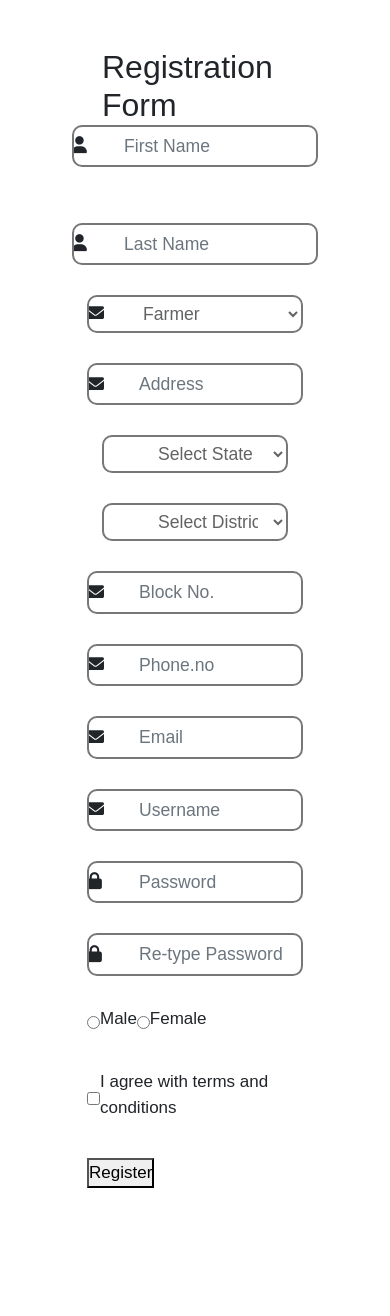
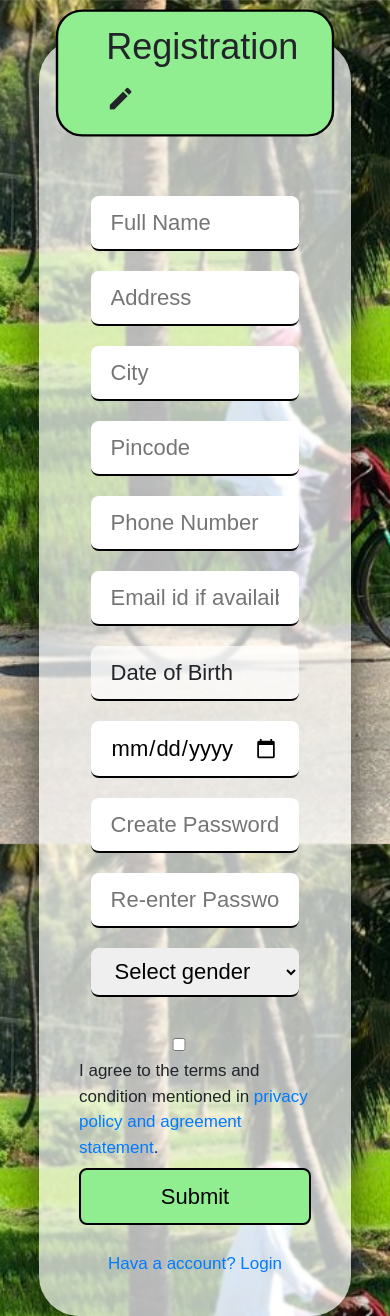
Before and after one commit to Dhiraj275/kisaan-darshan, a React (Create React App) app: page /register in a window 390 px wide. Before the commit the page ends 1236 px from the top, so only its background shows below. Built offline with nearby package versions, Linux system fonts and the light colour scheme.

Commit message:
updated login&registration page

```diff
--- a/public/index.html
+++ b/public/index.html
@@ -6,6 +6,7 @@
     <meta name="viewport" content="width=device-width, initial-scale=1" />
     <link rel="stylesheet" href="https://cdnjs.cloudflare.com/ajax/libs/font-awesome/6.0.0/css/all.min.css" integrity="sha512-9usAa10IRO0HhonpyAIVpjrylPvoDwiPUiKdWk5t3PyolY1cOd4DSE0Ga+ri4AuTroPR5aQvXU9xC6qOPnzFeg==" crossorigin="anonymous" referrerpolicy="no-referrer" />
     <meta name="theme-color" content="#000000" />
+    <link rel="stylesheet" href="https://fonts.googleapis.com/icon?family=Material+Icons" />
     <meta
       name="description"
       content="Web site created using create-react-app"
--- a/src/Pages/KDIndex.js
+++ b/src/Pages/KDIndex.js
@@ -11,8 +11,8 @@ function KDIndex() {
 
                     <h2>Kishan Darshan enables farmers to lead the the world of agricultural system. Here investors, markets, consumers, intellectuals & professionals along with government entities interact seamlessly with farming community.</h2>
                     <div id="join">
-                        <a href="register-as.html"><button>Register</button></a>
-                        <a href="login-as.html"><button>Login</button></a>
+                        <a href="/register"><button>Register</button></a>
+                        <a href="/login"><button>Login</button></a>
                     </div>
                 </main>
             </div>
--- a/src/Pages/LoginPage.js
+++ b/src/Pages/LoginPage.js
@@ -7,29 +7,52 @@ function LoginPage() {
     email: '',
     password: ''
   })
-  firebase.auth().onAuthStateChanged(user=>{
-    if(user){
-     window.location.replace('/profile')
+  firebase.auth().onAuthStateChanged(user => {
+    if (user) {
+      window.location.replace('/profile')
     }
 
   })
-  const signIn = () =>{
-    firebase.auth().signInWithEmailAndPassword(formData.email, formData.password).then(()=>{
+  const signIn = () => {
+    firebase.auth().signInWithEmailAndPassword(formData.email, formData.password).then(() => {
       window.location.replace('/profile')
     })
   }
   return (
     <>
       <div className="login-page">
-        <main>
-            <center>
-              <h1>Login</h1>
-            </center>
-            <input onChange={(event) => setFormData({...formData, email: event.target.value })} type="text" placeholder="Username" name="username" id="username" />
-            <input onChange={(event) => setFormData({...formData, password: event.target.value })} type="password" placeholder="Password" name="password" id="password" />
-            <div className="d-flex justify-content-center"><button onClick={signIn} style={{margin: '10px 0 30px 0'}}>Login</button></div>
-            <Link style={{color: 'red', fontWeight: 'bold'}} to="/register">Create New Account</Link>
-        </main>
+
+           <div id="wrapper">
+
+          <legend>Login <span class="material-icons">
+            login
+          </span></legend>
+          <div className='main-form'>
+            <div class="inputs">
+              <span class="material-icons input-icon">
+                person
+              </span>
+              <input type="text" onChange={(event)=>{setFormData({...formData, email:event.target.value})}} name="username" id="username" placeholder="Username or mail-Id" />
+            </div>
+            <div class="inputs">
+              <span class="material-icons input-icon">
+                key
+              </span>
+              <input type="text" onChange={(event)=>{setFormData({...formData, password:event.target.value})}} name="password" id="password" placeholder="Password" />
+            </div>
+            <button id="submit" onClick={signIn} type="button" >Login</button>
+          </div>
+          <div className="other-link">
+            <div className="d-flex justify-content-center p-1">
+              <a href="">Forget Password?</a>
+            </div>
+            <div className="d-flex justify-content-center p-1">
+              Not registered yet? &nbsp; <Link to="/register">Click here</Link> <br />
+            </div>
+
+          </div>
+        </div>
+
       </div>
     </>
   );
--- a/src/Pages/Profile.js
+++ b/src/Pages/Profile.js
@@ -2,6 +2,7 @@ import '../style/Profile.css'
 import ProductHeader from '../Component/ProductHeader';
 import firebase from '../firebase'
 import { useState } from 'react';
+import { Link } from 'react-router-dom';
 const firestore = firebase.firestore()
 function Profile() {
     const [userData, setUserData] = useState([])
@@ -41,7 +42,7 @@ function Profile() {
                                 <table id="other-details">
                                     <tr>
                                         <td className="label"><label htmlFor="full-name">Name</label></td>
-                                        <td> <input type="text" disabled value={`${userData.firstname} ${userData.lastname}`} name="full-name" id="full-name" /> </td>
+                                        <td> <input type="text" disabled value={`${userData.name}`} name="full-name" id="full-name" /> </td>
                                     </tr>
                                     <tr>
                                         <td className="label"><label htmlFor="address">Address</label></td>
@@ -69,6 +70,7 @@ function Profile() {
                                     </tr>
 
                                     <input id='submit-button' type="submit" value="Update Details" />
+
                                 </table>
                             </form>
                         </div>
--- a/src/Pages/RegistrationPage.js
+++ b/src/Pages/RegistrationPage.js
@@ -1,5 +1,7 @@
 import React, { useState } from 'react'
+import { Link } from 'react-router-dom';
 import firebase from '../firebase';
+import '../style/registration.css'
 function RegistrationPage() {
 
     const [formData, setFormData] = useState([])
@@ -9,12 +11,12 @@ function RegistrationPage() {
         value = event.target.value;
         setFormData({ ...formData, [name]: value });
     }
-    const registrUser = ()=>{
+    const registrUser = () => {
         console.log(formData)
-        firebase.auth().createUserWithEmailAndPassword(formData.email, formData.password).then((event)=>{
+        firebase.auth().createUserWithEmailAndPassword(formData.email, formData.password).then((event) => {
             // console.log(event.user.uid)
             delete formData.password
-            firebase.firestore().collection('users').doc(event.user.uid).set({...formData}).then(()=>{
+            firebase.firestore().collection('users').doc(event.user.uid).set({ ...formData }).then(() => {
                 alert("User Registed Successfully!")
                 window.location.replace('/login')
             })
@@ -22,120 +24,58 @@ function RegistrationPage() {
     }
     return (
         <>
-            <div className="form_wrapper row p-5">
-                <div className="form_container col-8 m-auto">
-                    <div className="title_container">
-                        <h2>Registration Form</h2>
+            <div className="registration">
+                <div id="wrapper">
+                    <legend>Registration<span className="material-icons">
+                        edit
+                    </span></legend>
+                    <div className="d-flex justify-content-center">
+                        <input onChange={handleFormChanges} className="inputs-reg" type="text" name="name" id="name" placeholder="Full Name" />
                     </div>
-                    <div className="row clearfix">
-                        <div className="">
-                            <form>
-                                <div className="row clearfix">
-                                    <div className="col_half">
-                                        <div className=" d-flex align-items-center  form-group d-flex flex-row"> <span><i aria-hidden="true" className="fa fa-user"></i></span>
-                                            <input type="text" className="form-control" onChange={handleFormChanges} name="firstname" placeholder="First Name" required />
-                                        </div>
-                                    </div>
-                                    <br />
-                                    <div className="col_half">
-                                        <div className=" d-flex align-items-center  form-group d-flex flex-row"> <span><i aria-hidden="true" className="fa fa-user"></i></span>
-                                            <input type="text" className="form-control" onChange={handleFormChanges} name="lastname" placeholder="Last Name" required />
-                                        </div>
-                                    </div>
-                                </div>
-                                <div className="input_field  d-flex align-items-center  form-group"> <span><i aria-hidden="true" className="fa fa-envelope"></i></span>
-                                    <select className="form-control" onChange={handleFormChanges} name="accountType" id="">
-                                        <option value="Farmer">Farmer</option>
-                                        <option value="Consumer">Consumer</option>
-                                        <option value="Coorporate">Coorporate</option>
-                                    </select>
-                                </div>
-                                <div className="input_field  d-flex align-items-center  form-group"> <span><i aria-hidden="true" className="fa fa-envelope"></i></span>
-                                    <input type="text" className="form-control" onChange={handleFormChanges} name="address" placeholder="Address" required />
-                                </div>
-                                <div className=" d-flex align-items-center  form-group d-flex flex-row col-md-4">
-                                    <select className="form-control" onChange={handleFormChanges}  name="state" id="inputState">
-                                        <option value="SelectState">Select State</option>
-                                        <option value="Andra Pradesh">Andra Pradesh</option>
-                                        <option value="Arunachal Pradesh">Arunachal Pradesh</option>
-                                        <option value="Assam">Assam</option>
-                                        <option value="Bihar">Bihar</option>
-                                        <option value="Chhattisgarh">Chhattisgarh</option>
-                                        <option value="Goa">Goa</option>
-                                        <option value="Gujarat">Gujarat</option>
-                                        <option value="Haryana">Haryana</option>
-                                        <option value="Himachal Pradesh">Himachal Pradesh</option>
-                                        <option value="Jammu and Kashmir">Jammu and Kashmir</option>
-                                        <option value="Jharkhand">Jharkhand</option>
-                                        <option value="Karnataka">Karnataka</option>
-                                        <option value="Kerala">Kerala</option>
-                                        <option value="Madya Pradesh">Madya Pradesh</option>
-                                        <option value="Maharashtra">Maharashtra</option>
-                                        <option value="Manipur">Manipur</option>
-                                        <option value="Meghalaya">Meghalaya</option>
-                                        <option value="Mizoram">Mizoram</option>
-                                        <option value="Nagaland">Nagaland</option>
-                                        <option value="Orissa">Orissa</option>
-                                        <option value="Punjab">Punjab</option>
-                                        <option value="Rajasthan">Rajasthan</option>
-                                        <option value="Sikkim">Sikkim</option>
-                                        <option value="Tamil Nadu">Tamil Nadu</option>
-                                        <option value="Telangana">Telangana</option>
-                                        <option value="Tripura">Tripura</option>
-                                        <option value="Uttaranchal">Uttaranchal</option>
-                                        <option value="Uttar Pradesh">Uttar Pradesh</option>
-                                        <option value="West Bengal">West Bengal</option>
-                                        <option disabled>UNION Territories</option>
-                                        <option value="Andaman and Nicobar Islands">Andaman and Nicobar Islands</option>
-                                        <option value="Chandigarh">Chandigarh</option>
-                                        <option value="Dadar and Nagar Haveli">Dadar and Nagar Haveli</option>
-                                        <option value="Daman and Diu">Daman and Diu</option>
-                                        <option value="Delhi">Delhi</option>
-                                        <option value="Lakshadeep">Lakshadeep</option>
-                                        <option value="Pondicherry">Pondicherry</option>
-                                    </select>
-                                </div>
-                                <div className=" d-flex align-items-center  form-group d-flex flex-row col-md-4">
-                                    <select className="form-control" onChange={handleFormChanges}  id="inputDistrict" name="state">
-                                        <option value="">Select District</option>
-                                    </select>
-                                </div>
-                                <script src="https://code.jquery.com/jquery-3.3.1.slim.min.js"
-                                    integrity="sha384-q8i/X+965DzO0rT7abK41JStQIAqVgRVzpbzo5smXKp4YfRvH+8abtTE1Pi6jizo"
-                                    crossorigin="anonymous"></script>
+                    <div className="d-flex justify-content-center">
+                        <input onChange={handleFormChanges} className="inputs-reg" type="text" name="address" id="address" placeholder="Address" />
+                    </div>
+                    <div className="d-flex justify-content-center">
+                        <input onChange={handleFormChanges} className="inputs-reg" type="text" name="city" id="city" placeholder="City" />
+                    </div>
+                    <div className="d-flex justify-content-center">
+                        <input onChange={handleFormChanges} className="inputs-reg" type="number" name="pincode" id="pincode" placeholder="Pincode" />
+                    </div>
 
 
-                                <div className="input_field  d-flex align-items-center  form-group"> <span><i aria-hidden="true" className="fa fa-envelope"></i></span>
-                                    <input type="text" className="form-control" onChange={handleFormChanges} name="block" placeholder="Block No." required />
-                                </div>
-                                <div className="input_field  d-flex align-items-center  form-group"> <span><i aria-hidden="true" className="fa fa-envelope"></i></span>
-                                    <input type="number" name="phone" className="form-control" onChange={handleFormChanges} placeholder="Phone.no" required />
-                                </div>
-                                <div className="input_field  d-flex align-items-center  form-group"> <span><i aria-hidden="true" className="fa fa-envelope"></i></span>
-                                    <input type="email" name="email" className="form-control" onChange={handleFormChanges} placeholder="Email" required />
-                                </div>
-                                <div className="input_field  d-flex align-items-center  form-group"> <span><i aria-hidden="true" className="fa fa-envelope"></i></span>
-                                    <input type="text" className="form-control" onChange={handleFormChanges} name="username" placeholder="Username" required />
-                                </div>
-                                <div className="input_field  d-flex align-items-center  form-group"> <span><i aria-hidden="true" className="fa fa-lock"></i></span>
-                                    <input type="password" name="password" className="form-control" onChange={handleFormChanges} placeholder="Password" required />
-                                </div>
-                                <div className="input_field  d-flex align-items-center  form-group"> <span><i aria-hidden="true" className="fa fa-lock"></i></span>
-                                    <input type="password" name="password" className="form-control" placeholder="Re-type Password" required />
-                                </div>
-                                <div className="input_field  d-flex align-items-center  form-group radio_option">
-                                    <input  onChange={()=>setFormData({...formData, gender:"male"})} type="radio" name="radiogroup1" id="rd1" />
-                                    <label for="rd1">Male</label>
-                                    <input  onChange={()=>setFormData({...formData, gender:"female"})} type="radio" name="radiogroup1" id="rd2" />
-                                    <label for="rd2" >Female</label>
-                                </div>
-                                <div className="input_field  d-flex align-items-center  form-group checkbox_option">
-                                    <input   type="checkbox" id="cb1" />
-                                    <label for="cb1">I agree with terms and conditions</label>
-                                </div>
-                                <button onClick={registrUser} type="button">Register</button>
-                            </form>
-                        </div>
+                    <div className="d-flex justify-content-center">
+                        <input onChange={handleFormChanges} className="inputs-reg" type="tel" name="phone" id="phone" placeholder="Phone Number" maxlength="10" />
+                    </div>
+                    <div className="d-flex justify-content-center">
+                        <input onChange={handleFormChanges} className="inputs-reg" type="email" name="email" id="email" placeholder="Email id if availaible" />
+                    </div>
+                    <div className="d-flex justify-content-center"> <label for="dob" className="inputs-reg-label">Date of Birth</label></div>
+                    <div className="d-flex justify-content-center">
+                        <input onChange={handleFormChanges} className="inputs-reg" type="date" name="dob" id="dob" placeholder="Date of Birth" />
+                    </div>
+                    <div className="d-flex justify-content-center">
+                        <input onChange={handleFormChanges} className="inputs-reg" type="password" name="password" id="address" placeholder="Create Password" />
+                    </div>
+                    <div className="d-flex justify-content-center">
+                        <input onChange={handleFormChanges} className="inputs-reg" type="password" name="password_confirm" id="address" placeholder="Re-enter Password" required="" />
+                    </div>
+
+                    <div className="d-flex justify-content-center">
+                        <select onChange={handleFormChanges} className="inputs-reg" name="gender" id="gender" required="">
+                            <option value="Not Selected" selected="" disabled="">Select gender</option>
+                            <option value="Male">Male</option>
+                            <option value="Female">Female</option>
+                            <option value="other">Other</option>
+                        </select>
+                    </div>
+                    <br />
+                    <input type="checkbox" name="agree" id="agree" />
+                    <label for="agree">I agree to the terms and condition mentioned in <a href="">privacy policy and agreement statement</a>.</label>
+                    <br />
+                    <button onClick={registrUser} className="inputs-reg" id="submit" type="button" >Submit</button>
+                    <br /><br />
+                    <div className="d-flex justify-content-center">
+                        <Link to="/login">Hava a account? Login</Link>
                     </div>
                 </div>
             </div>
--- /dev/null
+++ b/src/style/registration.css
@@ -0,0 +1,83 @@
+.registration {
+    background: url("../assets/images/home-farmer.jpg");
+    background-position: center;
+    background-size: cover;
+    height: 100%;
+    background-position: center;
+    background-attachment: fixed;
+    padding: 20px;
+}
+
+#wrapper {
+    margin: auto;
+    width: 700px;
+    max-width: 80vw;
+    background-color: rgba(255, 255, 255, 0.69);
+    padding: 40px;
+    border-radius: 40px;
+    transform: translateY(20px);
+    backdrop-filter: blur(1px);
+    box-shadow: 0px 4px 40px 3px rgba(0, 0, 0, 0.582);
+}
+
+legend {
+    font-size: 30px;
+    background-color: lightgreen;
+    width: fit-content;
+    font-family: Arial, Helvetica, sans-serif;
+    padding: 6px 40px;
+    margin: auto;
+    border-radius: 22px;
+    border: 2px solid black;
+    transform: translateY(-60px) scale(1.2, 1.2);
+}
+
+.inputs-reg, .inputs-reg-label {
+    font-size: 22px;
+    font-family: Arial, Helvetica, sans-serif;
+    border-radius: 8px;
+    padding: 10px 20px;
+    border: none;
+    margin: 10px;
+    width: 90%;
+    border-bottom: 2px solid black;
+}
+
+.inputs-reg-label {
+    background: rgba(255, 255, 255, 0.664);
+}
+
+#submit {
+    background-color: lightgreen;
+    cursor: pointer;
+    margin: auto;
+    width: 100%;
+    border-bottom: none;
+    border: 2px solid black;
+}
+
+/* .input-icon{
+            font-size: 12px;
+            transform: translateY(10px);
+            background-color: white;
+            color: black;
+            border-radius: 50%;
+            padding: 8px;
+        } */
+.other-link {
+    font-weight: 600;
+    font-size: 20px;
+    background-color: white;
+    border-radius: 10px;
+    padding: 2px 10px;
+}
+
+@media (max-width: 420px) {
+    input {
+        width: 200px;
+    }
+}
+
+#agree {
+    font-size: 40px;
+}
```
Also changed, not shown: src/style/login.css (+67 -47 lines).
